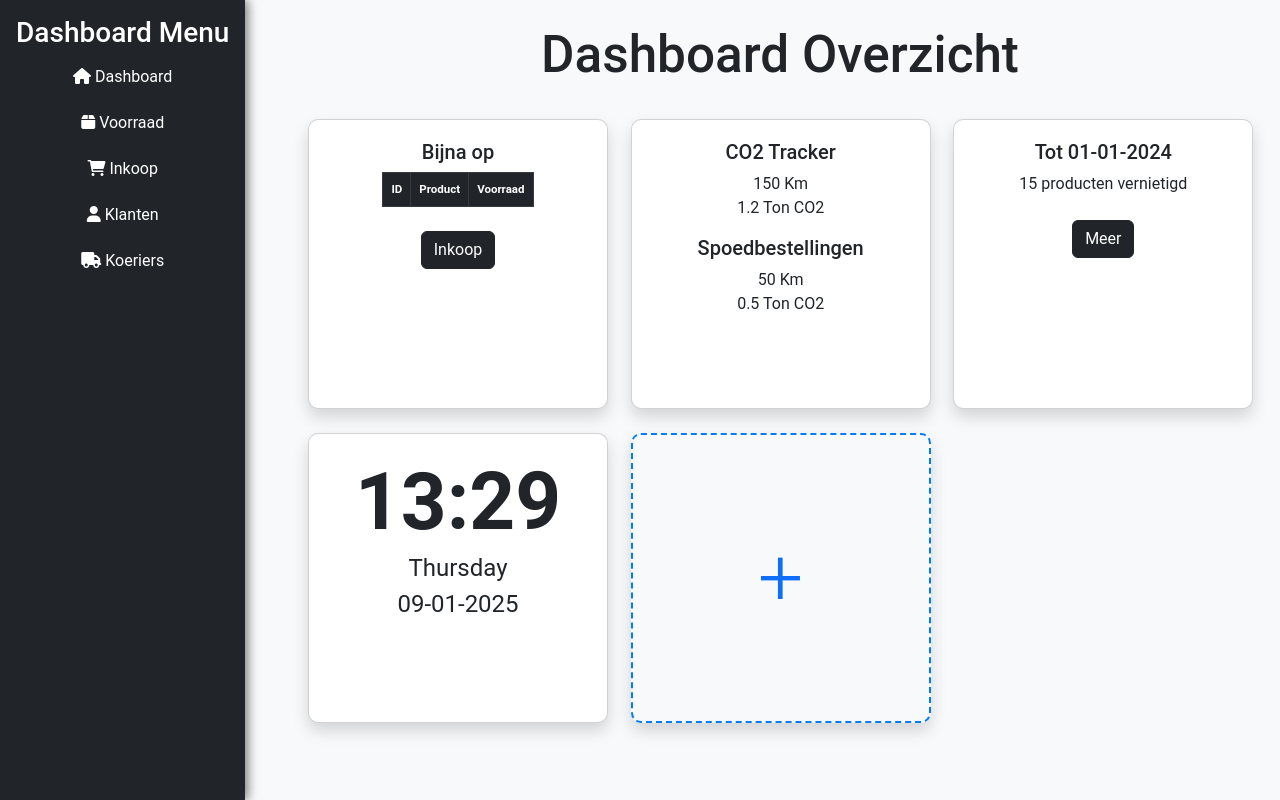
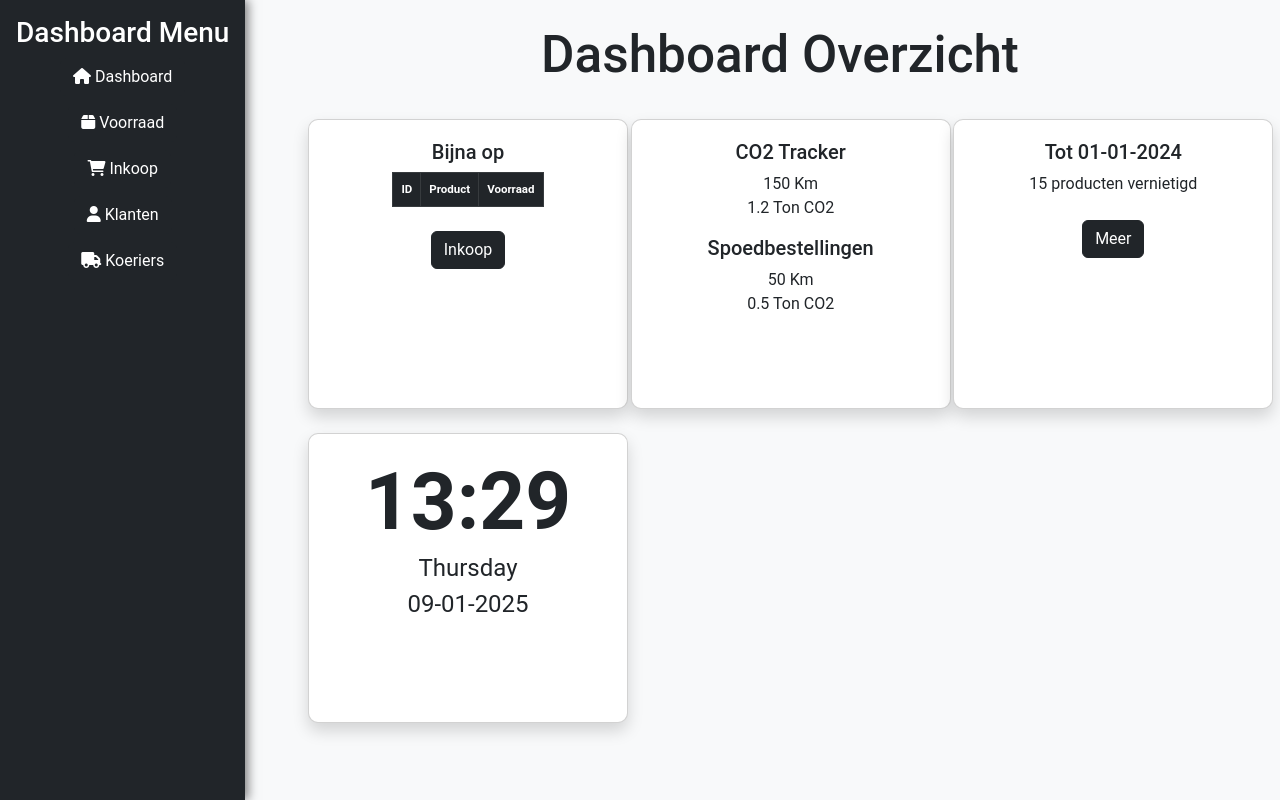
Before and after one commit to CyberDuckys/Main, a Flask app: page / in a window 1280 px wide. Run offline with Flask 3, Linux system fonts and the light colour scheme; data that the repository does not hold is empty.

Commit message:
Dashboard Overview aangepast

```diff
--- a/website/static/script.js
+++ b/website/static/script.js
@@ -1,65 +1,3 @@
-function addNewCard() {
-  console.log("addNewCard functie is aangeroepen");
-
-  // Vraag de gebruiker om een titel voor de nieuwe kaart
-  const userTitle = prompt("Voer een titel in voor de nieuwe kaart:");
-  if (!userTitle) {
-    alert("Er is geen titel ingevoerd!");
-    return; // Stop als er geen titel is ingevoerd
-  }
-  console.log(`Titel ingevoerd: ${userTitle}`);
-
-  // Selecteer de container waar de kaarten worden geplaatst
-  const mainContent = document.querySelector(".row.g-4");
-  if (!mainContent) {
-    console.error("De .row.g-4 container is niet gevonden!");
-    return;
-  }
-  console.log(".row.g-4 container gevonden");
-
-  // Maak een nieuwe kolom (Bootstrap layout)
-  const newCol = document.createElement("div");
-  newCol.className = "col-md-6 col-lg-4";
-
-  // Maak de kaart met Bootstrap-stijlen
-  const newCard = `
-    <div class="card shadow">
-      <div class="card-body text-center">
-        <h5 class="card-title">${userTitle}</h5>
-        <p class="card-text">Dit is een dynamisch toegevoegde kaart.</p>
-        <button class="btn btn-danger w-100 mt-2" onclick="removeCard(this)">Verwijderen</button>
-      </div>
-    </div>
-  `;
-  newCol.innerHTML = newCard;
-  console.log("Nieuwe kaart gemaakt");
-
-  // Voeg de nieuwe kaart toe vóór de "plus"-knop
-  const addCardButton = document.querySelector(".add-card").parentElement;
-  if (!addCardButton) {
-    console.error("De .add-card knop is niet gevonden!");
-    return;
-  }
-  console.log(".add-card knop gevonden");
-
-  mainContent.insertBefore(newCol, addCardButton);
-  console.log("Nieuwe kaart toegevoegd aan de container");
-}
-
-function removeCard(button) {
-  console.log("removeCard functie is aangeroepen");
-
-  // Verwijder de kaart die bij de verwijderknop hoort
-  const card = button.closest(".col-md-6.col-lg-4");
-  if (card) {
-    card.remove();
-    console.log("Kaart is verwijderd");
-  } else {
-    console.error("De bovenliggende kaart is niet gevonden!");
-  }
-}
-
-
 // Validate Bootstrap
 // Voeg dit script toe om validatie te activeren
     (function () {
--- a/website/static/style.css
+++ b/website/static/style.css
@@ -73,8 +73,8 @@
     align-items: center;
     min-height: 290px;
     max-height: 320px;
-    min-width: 300px;
-    max-width: 300px;
+    min-width: 415px;
+    max-width: 415px;
     position: relative;
 }
 
@@ -214,10 +214,15 @@ a {
     .mb-4 {
         padding: 0 0 1%;
     }
-}
+
+    .card {
+        min-width: 320px;
+        max-width: 320px;
+    }
 
 .p-4 {
     padding: 0 1rem 1rem 18.5rem !important;
+}
 }
 
 /* --- */
@@ -274,7 +279,8 @@ a {
     margin: auto !important;
 }
 
-.card shadow text-center bg-light border-dashed + .text-primary:hover {
+.card shadow text-center bg-light border-dashed+.text-primary:hover {
     color: rgb(13 110 253 / 37%) !important;
 }
+
 /* --- */
--- a/website/templates/index.html
+++ b/website/templates/index.html
@@ -62,13 +62,4 @@
       </div>
     </div>
 
-    <!-- Voeg een nieuwe kaart toe -->
-    <div class="col-md-6 col-lg-4">
-      <div class="card shadow text-center bg-light border-dashed add-card" style="cursor: pointer" onclick="addNewCard()">
-        <h2 class="display-1 text-primary">+</h2>
-      </div>
-    </div>
-  </div>
-</div>
-
 {% endblock %}
```
